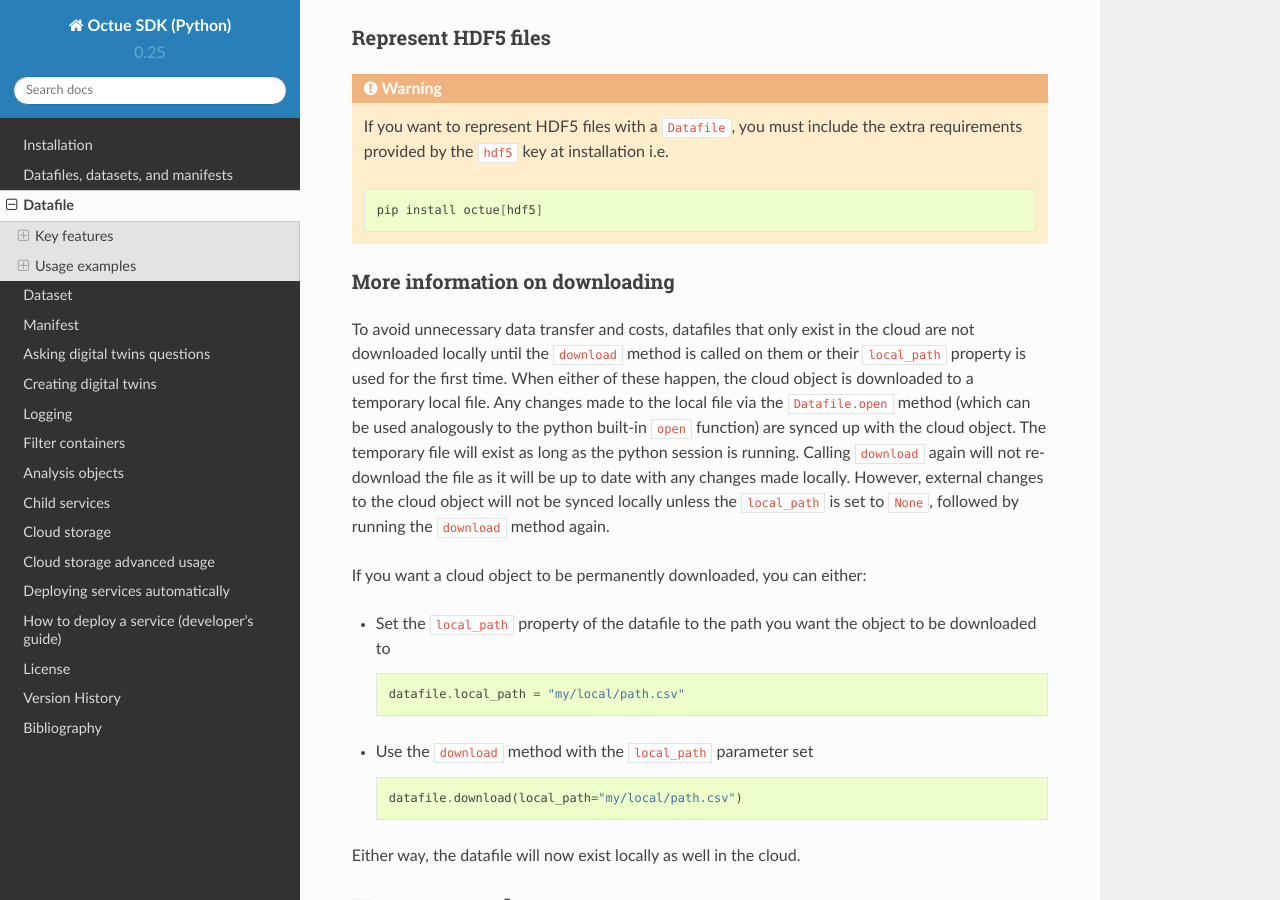
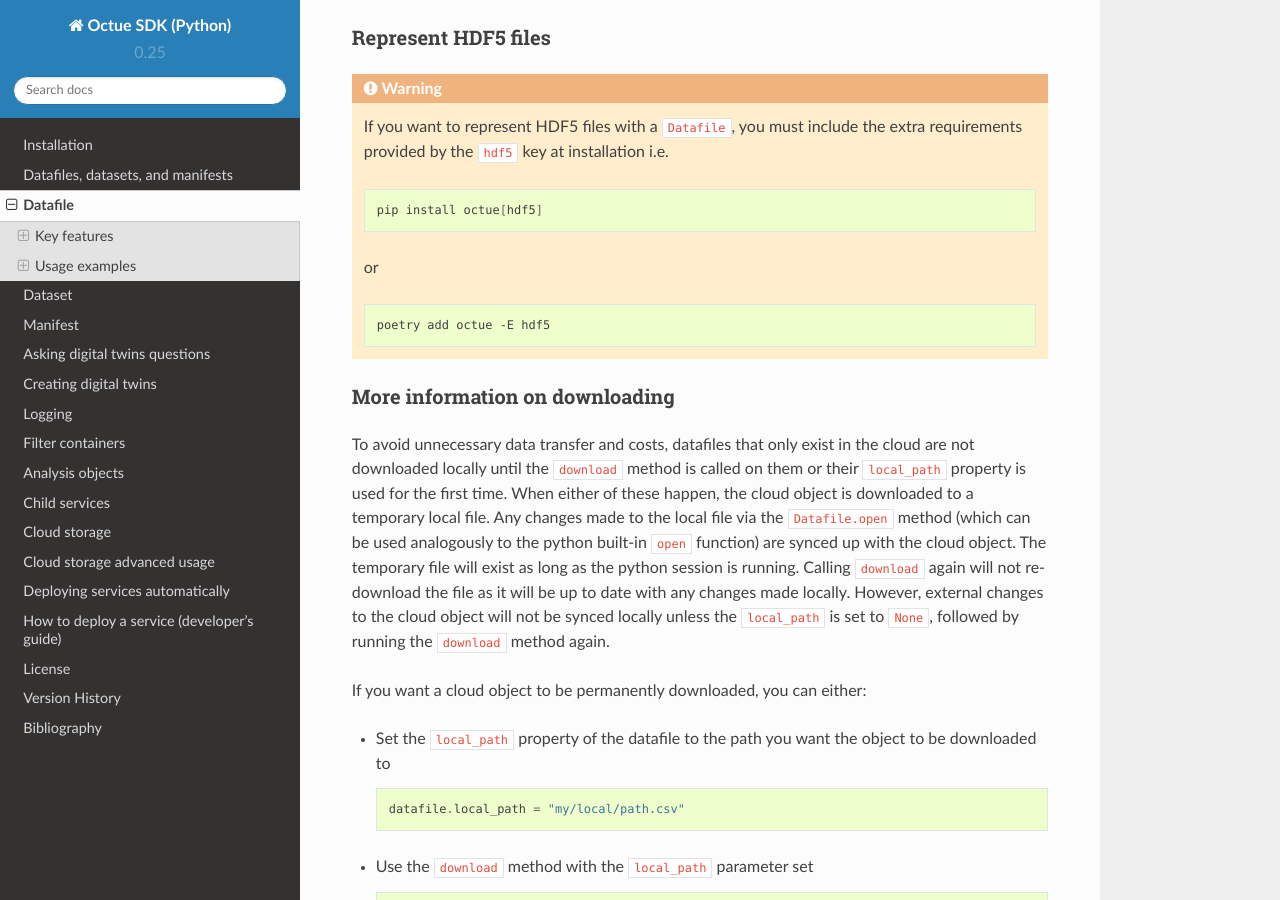
Before and after one commit to octue/octue-sdk-python, a Sphinx documentation site: the page built from docs/source/datafile.rst, in a window 1280 px wide and 900 px high, scrolled down 2752 px. Built offline with Sphinx 7.4.7 and the Read the Docs theme 2.0.0, drawn with Linux system fonts in a browser that asks for light colours.

Commit message:
DOC: Add info on how to install hdf5 dependency with poetry

```diff
--- a/docs/source/datafile.rst
+++ b/docs/source/datafile.rst
@@ -148,6 +148,12 @@ Represent HDF5 files
 
         pip install octue[hdf5]
 
+    or
+
+    .. code-block:: shell
+
+        poetry add octue -E hdf5
+
 
 More information on downloading
 -------------------------------
```
